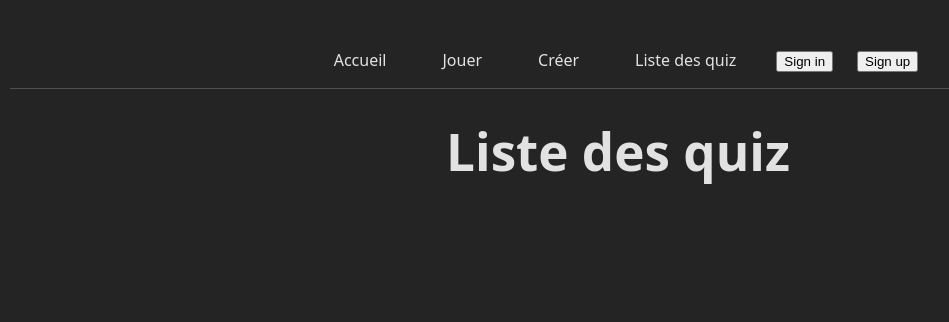
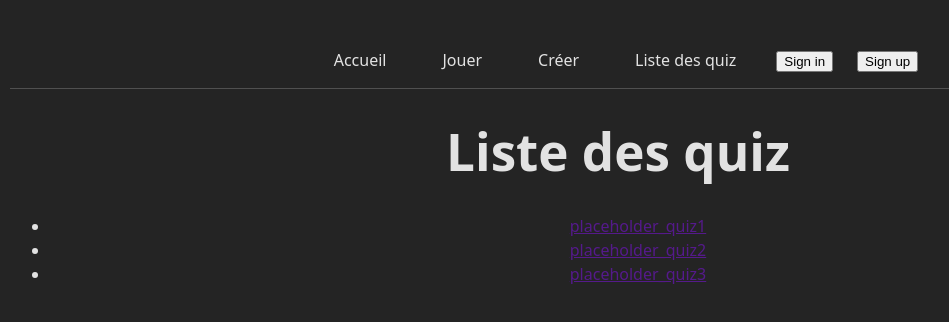
Before and after one commit to sashsutton/frontend-hackathon-quizz-app, a React (Vite) app: page /quiz-list in a window 1280 px wide. Shown: the top 322 px of the page, without its empty margins (22-971 px from the left). Built offline with nearby package versions, Linux system fonts and the light colour scheme; no server answers.

Commit message:
Affichage de la liste des quiz

```diff
--- a/src/pages/QuizListPage.jsx
+++ b/src/pages/QuizListPage.jsx
@@ -1,8 +1,19 @@
 
 function QuizList() {
+    const list_of_quiz = ["placeholder_quiz1", "placeholder_quiz2", "placeholder_quiz3"];
+
     return (
         <div>
             <h1>Liste des quiz</h1>
+
+            <ul>
+                {list_of_quiz.map((item, index) => (
+                    <li key={index}><a href="">{item}</a></li>
+                ))
+                }
+
+            </ul>
+
         </div>
     )
 }
```
